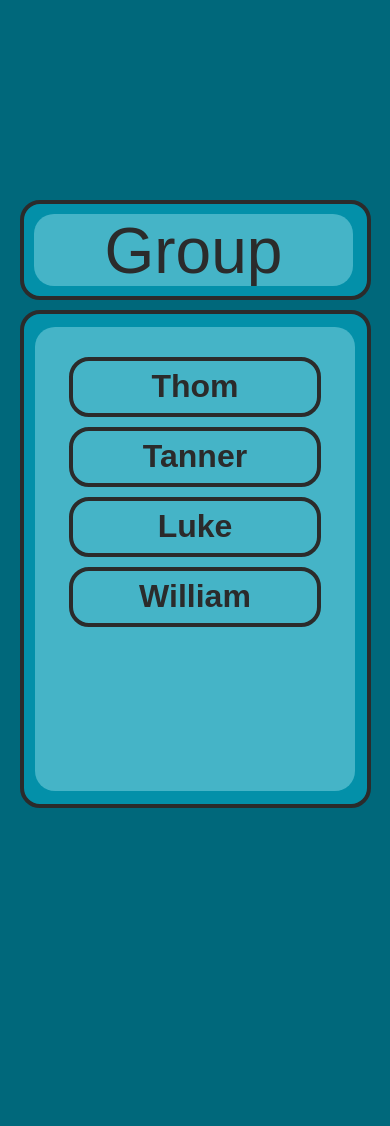
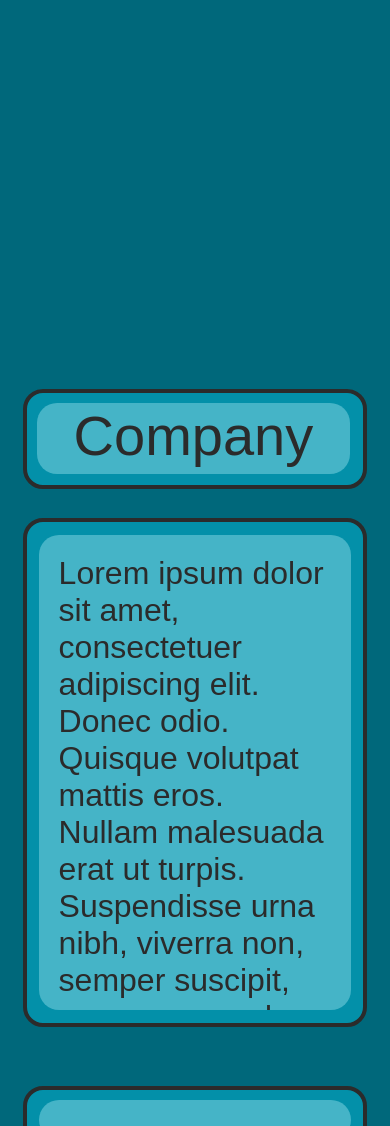
Before and after one commit to teknofage/SPD-1-3-Project, a Flask app: page /user/company in a window 390 px wide. Shown: the part 256-1382 px from the top of the page. Run offline with Flask 2, Linux system fonts and the light colour scheme; the visitor is signed in with stand-in values (Sample User, id 1); data comes from the database, SQL or seed files in the repository; data that the repository does not hold is empty.

Commit message:
Update group page styles

```diff
--- a/app/static/styles/group.css
+++ b/app/static/styles/group.css
@@ -1,38 +1,87 @@
+#group-container {
+  width: 100%;
+  height: 100%;
+  display: flex;
+  flex-direction: row;
+  justify-content: center;
+  align-items: center;
+  padding: 1%;
+}
+
 #group__wrapper-title {
-  width: 50%;
+  width: 90%;
   height: 100px;
-  padding: 10px;
+
   border-radius: 20px;
   border: 4px solid rgb(43, 43, 43);
   background-color: var(--report-bg-color);
-  align-self: flex-start;
-  margin-left: 5%;
   margin-bottom: 10px;
+  padding: 10px;
 }
 
 #group__title {
   width: 99%;
   height: 99%;
-  align-self: flex-start;
-  font-size: 4rem;
+
+  font-size: 3.5rem;
   text-align: center;
+  color: rgb(43, 43, 43);
+
   border-radius: 20px;
-  color: rgb(43, 43, 43);
   background-color: var(--report-label-bg-color);
 }
 
+#group-sidebar {
+  width: 60%;
+  height: 90%;
+  display: flex;
+  flex-direction: column;
+  align-items: center;
+}
+
+#group-report-list__wrapper {
+  width: 40%;
+  height: 90%;
+
+  border-radius: 20px;
+  border: 4px solid rgb(43, 43, 43);
+  background-color: var(--report-bg-color);
+  padding: 10px;
+
+  display: flex;
+  align-items: center;
+  justify-content: center;
+}
+
+#group-report-list {
+  width: 99%;
+  height: 99%;
+
+  background-color: var(--report-label-bg-color);
+  border-radius: 20px;
+  padding: 20px;
+
+  color: rgb(43, 43, 43);
+  font-size: 2rem;
+
+  display: flex;
+  flex-direction: row;
+  flex-wrap: wrap;
+  align-items: center;
+  overflow-y: scroll;
+}
+
 #group__wrapper-info {
-  width: 50%;
-  height: 70%;
+  width: 90%;
+  height: 85%;
   border-radius: 20px;
   border: 4px solid rgb(43, 43, 43);
   padding: 10px;
-  margin-left: 5%;
   background-color: var(--report-bg-color);
   display: flex;
   justify-content: center;
   align-items: center;
-  align-self: flex-start;
+  margin-top: 5%;
 }
 
 #group__info {
@@ -43,36 +92,6 @@
   color: rgb(43, 43, 43);
   font-size: 2rem;
   background-color: var(--report-label-bg-color);
-  overflow: scroll;
-}
-
-#group__wrapper-members {
-  width: 40%;
-  height: 85%;
-  border-radius: 20px;
-  border: 4px solid rgb(43, 43, 43);
-  padding: 10px;
-  background-color: var(--report-bg-color);
-  display: flex;
-  align-items: center;
-  justify-content: center;
-  align-self: flex-end;
-  position: absolute;
-  right: 3%;
-}
-
-#group__members {
-  width: 99%;
-  height: 99%;
-  border-radius: 20px;
-  padding: 20px;
-  color: rgb(43, 43, 43);
-  font-size: 2rem;
-  background-color: var(--report-label-bg-color);
-  overflow: scroll;
-  display: flex;
-  flex-direction: column;
-  align-items: center;
   overflow: scroll;
 }
 
@@ -92,26 +111,39 @@
 }
 
 @media only screen and (max-width: 768px) {
+  #group-container {
+    flex-direction: column;
+    overflow-y: scroll;
+  }
+
+  #group-sidebar {
+    width: 100%;
+    margin-top: 140%;
+  }
+
+  #group-header {
+    width: 100%;
+    justify-content: center;
+  }
+
   #group__wrapper-title {
     width: 90%;
-    margin-left: 0;
-    align-self: center;
+    margin-right: 0;
+  }
+
+  #group-title {
+    font-size: 10vw;
   }
 
   #group__wrapper-info {
-    width: 90%;
-    height: 40%;
-    margin-left: 0;
-    align-self: center;
-    margin-bottom: 10px;
+    height: 75%;
   }
 
-  #group__wrapper-members {
+  #group-report-list__wrapper {
     width: 90%;
-    height: 40%;
-    position: relative;
-    right: 0;
-    align-self: flex-start;
-    align-self: center;
+  }
+
+  #group-report-list__wrapper {
+    margin-top: 5%;
   }
 }
--- a/app/templates/group.html
+++ b/app/templates/group.html
@@ -1,28 +1,24 @@
 {% extends 'base.html' %} {% block content %}
+<div id="group-container">
+  <div id="group-sidebar">
     <div id="group__wrapper-title">
-  <div id="group__title">Group</div>
+      <div id="group__title">Company</div>
     </div>
-<!-- <div id="group__wrapper-info">
+    <div id="group__wrapper-info">
       <div id="group__info">
-    Lorem ipsum dolor sit amet, consectetuer adipiscing elit. Donec odio. Quisque volutpat mattis
-    eros. Nullam malesuada erat ut turpis. Suspendisse urna nibh, viverra non, semper suscipit,
-    posuere a, pede.
-  </div> -->
-<div>
-  {% for deed in deeds %}
-  {% if deed.author.group == current_user.group %}
-  {% include 'partials/deed.html' %}
-  {% endif %}
-  {% endfor %}
-
+        <!-- TODO: Fix the issue where this breaks the page if the text is removed -->
+        Lorem ipsum dolor sit amet, consectetuer adipiscing elit. Donec odio. Quisque volutpat
+        mattis eros. Nullam malesuada erat ut turpis. Suspendisse urna nibh, viverra non, semper
+        suscipit, posuere a, pede.
       </div>
-<!-- Note to self: This needs to be dynamic, add a for loop later -->
-<div id="group__wrapper-members">
-  <div id="group__members">
-    <div class="group__members-item">Thom</div>
-    <div class="group__members-item">Tanner</div>
-    <div class="group__members-item">Luke</div>
-    <div class="group__members-item">William</div>
+    </div>
+    </div>
+    <div id="group-report-list__wrapper">
+      <div id="group-report-list">
+        {% for deed in deeds %} {% if deed.author.group == current_user.group %} {% include
+        'partials/deed.html' %} {% endif %} {% endfor %}
+      </div>
     </div>
   </div>
   {% endblock %}
+</div>
```
Lines whose indentation alone changed are shown as unchanged.
